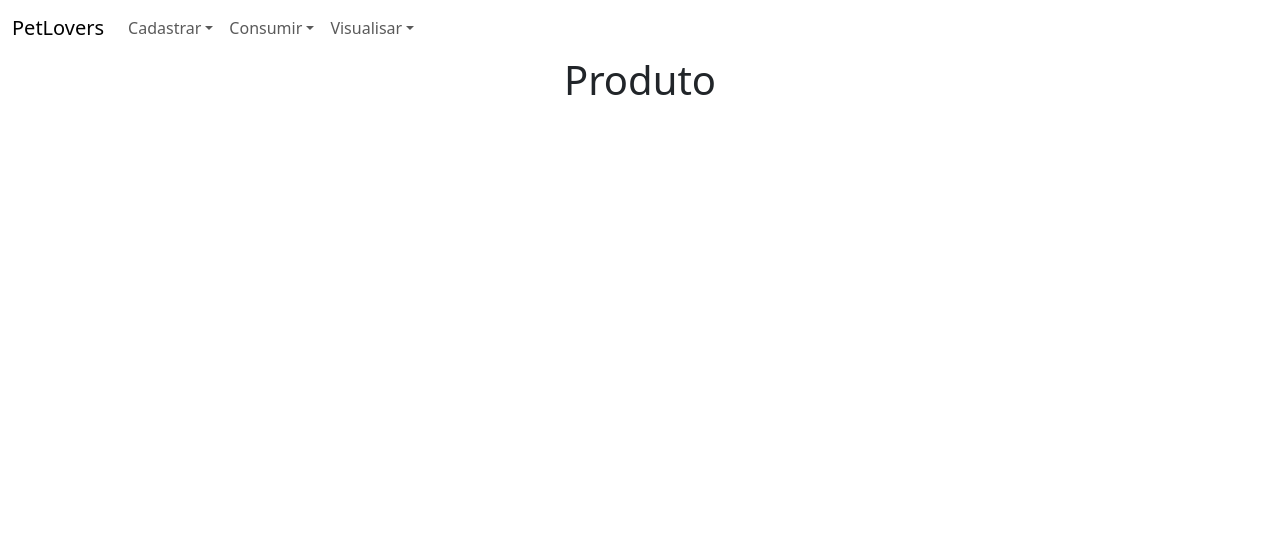
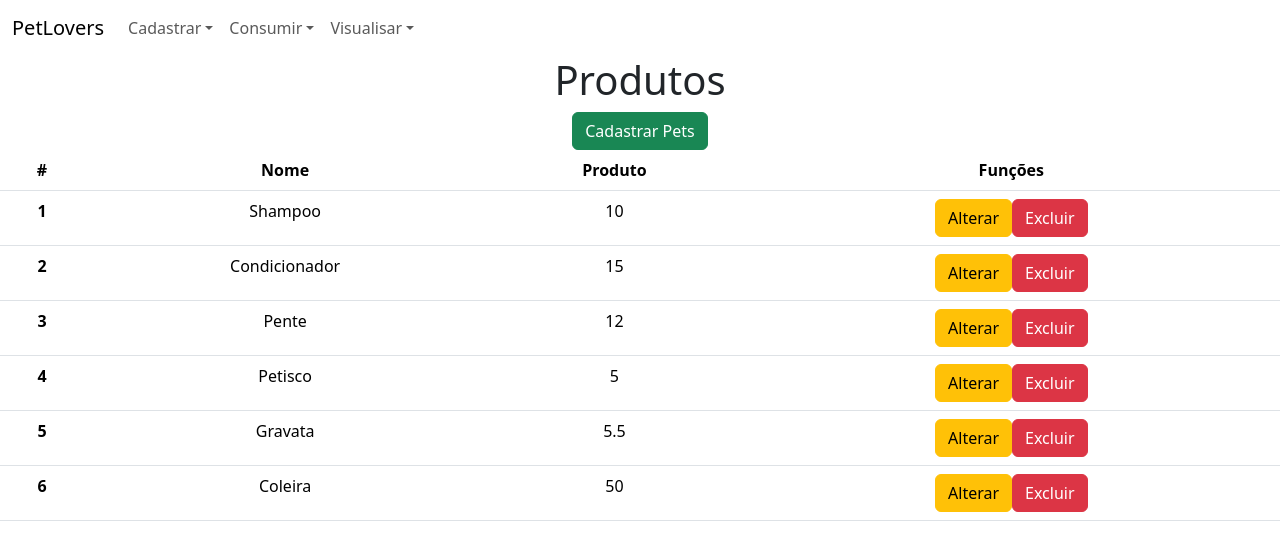
Before and after one commit to BrunoSerpa/Petshop-Typescript, a React (Create React App) app: page /produtos in a window 1280 px wide. Shown: the top 560 px of the page. Built offline with nearby package versions, Linux system fonts and the light colour scheme.

Commit message:
Arrumei função dos produtos

```diff
--- a/src/App.tsx
+++ b/src/App.tsx
@@ -55,8 +55,8 @@ function App() {
           <Route path="/alterar-cliente/:index" element={<AlterarClienteWrapper clientes={clientesState}/>} />
           <Route path="/cadastrar-pet" element={<CadastrarPetsComponent clientes={clientesState}/>} />
           <Route path="/alterar-pet/:index" element={<AlterarPetWrapper clientes={clientesState} />} />
-          <Route path="/produtos" element={<ProdutosComponent/>} />
-          <Route path="/cadastrar-produto" element={<CadastrarProdutosComponent/>} />
+          <Route path="/produtos" element={<ProdutosComponent produtos={produtosState} setProdutos={setProdutos}/>} />
+          <Route path="/cadastrar-produto" element={<CadastrarProdutosComponent produtos={produtosState}/>} />
           <Route path="/alterar-produto/:index" element={<AlterarProdutoWrapper produtos={produtosState} />} />
           <Route path="/servicos" element={<ServicosComponent/>}/>
           <Route path="/cadastrar-servico" element={<CadastrarServicosComponent/>}  />
@@ -76,7 +76,7 @@ const AlterarClienteWrapper = ({ clientes }: { clientes: Array<Cliente> }) => {
   const { index } = useParams();
   if (index) {
     const indexInt = parseInt(index, 10);
-    return <AlterarClienteComponent clientes={clientes} clienteSelecionado={clientes[indexInt]} posicaoCliente={indexInt} />;
+    return <AlterarClienteComponent clientes={clientes} posicaoCliente={indexInt} />;
   } else {
     return <Navigate to="/clientes" />;
   }
@@ -85,7 +85,7 @@ const AlterarProdutoWrapper = ({ produtos }: { produtos: Array<Produto> }) => {
   const { index } = useParams();
   if (index) {
     const indexInt = parseInt(index, 10);
-    return <AlterarProdutosComponent/>;
+    return <AlterarProdutosComponent produtos={produtos} posicaoProduto={indexInt}/>;
   } else {
     return <Navigate to="/produtos" />;
   }
--- a/src/negocio/funcoesProdutos.ts
+++ b/src/negocio/funcoesProdutos.ts
@@ -24,7 +24,7 @@ export default class FuncoesProduto{
         return this.produtos
     }
     public deletarProduto(produtoEscolhido: Produto): Array<Produto>{
-        this.produtos.filter((produto) => produto !== produtoEscolhido)
+        this.produtos=this.produtos.filter((produto) => produto !== produtoEscolhido)
         return this.produtos
     }
 }
--- a/src/telas/AlterarProduto.tsx
+++ b/src/telas/AlterarProduto.tsx
@@ -1,7 +1,86 @@
-import React from 'react';
-const AlterarProdutosComponent:  React.FC = () => {
+import React, { ChangeEvent, FormEvent, useState } from 'react';
+import FuncoesProduto from '../negocio/funcoesProdutos';
+import Produto from '../modelo/produto';
+import { useNavigate } from 'react-router-dom';
+const AlterarProdutosComponent:  React.FC<{ produtos: Array<Produto>, posicaoProduto: number } > = ({ produtos , posicaoProduto }) => {
+  const [nome, setNome] = useState(produtos[posicaoProduto].nome);
+  const [preco, setPreco] = useState(produtos[posicaoProduto].preco);
+  const [centavos, setCentavos] = useState(Number());
+  const handleNomeChange = (event: ChangeEvent<HTMLInputElement>): void => {
+    setNome(event.target.value);
+  };
+  const handlePrecoChance = (event: ChangeEvent<HTMLInputElement>): void => {
+    setPreco(Number(event.target.value));
+  };
+  const handleCentavosChance = (event: ChangeEvent<HTMLInputElement>): void => {
+    setCentavos(Number(event.target.value));
+  };
+
+  const cadastrandoProdutos = new FuncoesProduto(produtos)
+  const navigate = useNavigate();
+  const handleAlterar = (event: FormEvent): void => {
+    event.preventDefault();
+    const dadosForm = new Produto(nome, (preco+centavos/100));
+    produtos = cadastrandoProdutos.alterarProduto(dadosForm, posicaoProduto);
+    navigate('/produtos');
+  }
   return (
-    <h1>Altera Produtos</h1>
+    <div className="container-fluid">
+      <h1>Alterar Produto</h1>
+      <form onSubmit={handleAlterar}>
+        <div className="input-group mb-3">
+          <label htmlFor="nome" className="input-group-text">
+            Nome
+          </label>
+          <input
+            aria-label="Nome"
+            aria-describedby="basic-addon1"
+            className="form-control"
+            type="text"
+            placeholder="Nome"
+            required
+            onChange={handleNomeChange}
+            value={nome}
+          />
+        </div>
+        <div className="input-group mb-3">
+          <label htmlFor="nome" className="input-group-text">
+            Preço R$
+          </label>
+          <input
+            min={0}
+            aria-label="Nome"
+            aria-describedby="basic-addon1"
+            className="form-control"
+            type="number"
+            placeholder="Nome"
+            required
+            onChange={handlePrecoChance}
+            value={preco}
+          />
+          <label htmlFor="nome" className="input-group-text">
+            ,
+          </label>
+          <input
+            min={0}
+            max={99}
+            aria-label="Nome"
+            aria-describedby="basic-addon1"
+            className="form-control"
+            type="number"
+            placeholder="Nome"
+            required
+            onChange={handleCentavosChance}
+            value={centavos}
+          />
+        </div>
+        <div className="input-group mb-3">
+          <button type="submit" className="btn btn-outline-success">
+            Alterar
+          </button>
+        </div>
+      </form>
+    </div>
   );
 }
 export default AlterarProdutosComponent;
--- a/src/telas/CadastrarPet.tsx
+++ b/src/telas/CadastrarPet.tsx
@@ -39,8 +39,8 @@ const CadastrarPetsComponent: React.FC<{ clientes: Array<Cliente>}> = ({ cliente
     let clientesAntigos= clientes
     clientes = []
     clientesAntigos.forEach((cliente, index) =>{
-      if (index === idCliente){
-        cliente.setPet(dadosForm, idCliente)
+      if (index === idCliente - 1){
+        cliente.getPets.push(dadosForm)
       }
       clientes.push(cliente)
     })
@@ -49,7 +49,7 @@ const CadastrarPetsComponent: React.FC<{ clientes: Array<Cliente>}> = ({ cliente
   const handleAcharCliente = (idCliente: number): void => {
     if (!isNaN(idCliente) && clientes[idCliente] !== undefined) {
       formData.index = idCliente
-      setIdCliente(idCliente);
+      setIdCliente(idCliente + 1);
     }
   };
   const handleCancelar = (): void => {
--- a/src/telas/CadastrarProduto.tsx
+++ b/src/telas/CadastrarProduto.tsx
@@ -1,7 +1,87 @@
-import React from 'react';
-const CadastrarProdutosComponent:  React.FC = () => {
+import React, { ChangeEvent, FormEvent, useState } from 'react';
+import Produto from '../modelo/produto';
+import FuncoesProduto from '../negocio/funcoesProdutos';
+import { useNavigate } from 'react-router-dom';
+const CadastrarProdutosComponent: React.FC<{ produtos: Array<Produto> }> = ({ produtos }) => {
+  /* Forms */
+  const [nome, setNome] = useState("");
+  const [preco, setPreco] = useState(Number());
+  const [centavos, setCentavos] = useState(Number());
+  const handleNomeChange = (event: ChangeEvent<HTMLInputElement>): void => {
+    setNome(event.target.value);
+  };
+  const handlePrecoChance = (event: ChangeEvent<HTMLInputElement>): void => {
+    setPreco(Number(event.target.value));
+  };
+  const handleCentavosChance = (event: ChangeEvent<HTMLInputElement>): void => {
+    setCentavos(Number(event.target.value));
+  };
+
+  const cadastrandoProdutos = new FuncoesProduto(produtos)
+  const navigate = useNavigate();
+  const handleCadastrar = (event: FormEvent): void => {
+    event.preventDefault();
+    const dadosForm = new Produto(nome, preco+centavos/100);
+    produtos = cadastrandoProdutos.cadastrarProduto(dadosForm);
+    navigate('/produtos');
+  }
   return (
-    <h1>Cadastrar Produtos</h1>
+    <div className="container-fluid">
+      <h1>Cadastrar Produto</h1>
+      <form onSubmit={handleCadastrar}>
+        <div className="input-group mb-3">
+          <label htmlFor="nome" className="input-group-text">
+            Nome
+          </label>
+          <input
+            aria-label="Nome"
+            aria-describedby="basic-addon1"
+            className="form-control"
+            type="text"
+            placeholder="Nome"
+            required
+            onChange={handleNomeChange}
+            value={nome}
+          />
+        </div>
+        <div className="input-group mb-3">
+          <label htmlFor="nome" className="input-group-text">
+            Preço R$
+          </label>
+          <input
+            min={0}
+            aria-label="Nome"
+            aria-describedby="basic-addon1"
+            className="form-control"
+            type="number"
+            placeholder="Nome"
+            required
+            onChange={handlePrecoChance}
+            value={preco}
+          />
+          <label htmlFor="nome" className="input-group-text">
+            ,
+          </label>
+          <input
+            min={0}
+            max={99}
+            aria-label="Nome"
+            aria-describedby="basic-addon1"
+            className="form-control"
+            type="number"
+            placeholder="Nome"
+            required
+            onChange={handleCentavosChance}
+            value={centavos}
+          />
+        </div>
+        <div className="input-group mb-3">
+          <button type="submit" className="btn btn-outline-success">
+            Cadastrar
+          </button>
+        </div>
+      </form>
+    </div>
   );
 }
 export default CadastrarProdutosComponent;
--- a/src/telas/VisualizarProdutos.tsx
+++ b/src/telas/VisualizarProdutos.tsx
@@ -1,7 +1,64 @@
-import React from 'react';
-const ProdutosComponent:  React.FC = () => {
+import React, { useEffect } from 'react';
+import Produto from '../modelo/produto';
+import { useNavigate } from 'react-router-dom';
+import FuncoesProduto from '../negocio/funcoesProdutos';
+const ProdutosComponent: React.FC<{produtos: Array<Produto>, setProdutos: React.Dispatch<React.SetStateAction<Array<Produto>>>
+}> = ({ produtos, setProdutos }) => {
+  const navigate = useNavigate();
+  useEffect(() => {
+    setProdutos(produtos);
+  }, [produtos, setProdutos]);
+  const handleAlterarProduto = (index: number): void => {
+    navigate(`/alterar-produto/${index}`);
+  };
+
+  const handleNavegarCadastro = (): void => {
+    navigate('/cadastrar-produto');
+  };
+  const handleDeletarProduto = (idProduto: number): void => {
+    const excluindoProduto = new FuncoesProduto(produtos)
+    const novosProdutos = excluindoProduto.deletarProduto(produtos[idProduto]);
+    setProdutos(novosProdutos);
+  };
   return (
-    <h1>Produto</h1>
+    <div>
+      <h1>Produtos</h1>
+      <button className="btn btn-success" onClick={handleNavegarCadastro}>Cadastrar Pets</button>
+      <table className="table">
+        <thead>
+          <tr>
+            <th scope="col">#</th>
+            <th scope="col">Nome</th>
+            <th scope="col">Produto</th>
+            <th scope="col">Funções</th>
+          </tr>
+        </thead>
+        <tbody>
+
+          {produtos.map((produto, numProduto) => (
+            <tr key={`${numProduto} ${numProduto}`}>
+              <th scope="col">{numProduto + 1}</th>
+              <td scope="col">{produto.nome}</td>
+              <td scope="col">{produto.preco}</td>
+              <td scope="col">
+                <button
+                  className="btn btn-warning"
+                  onClick={() => handleAlterarProduto(numProduto)}
+                >
+                  Alterar
+                </button>
+                <button
+                  className="btn btn-danger"
+                  onClick={() => handleDeletarProduto(numProduto)}
+                >
+                  Excluir
+                </button>
+              </td>
+            </tr>
+          ))}
+        </tbody>
+        </table>
+    </div>
   );
 }
 export default ProdutosComponent;
```
